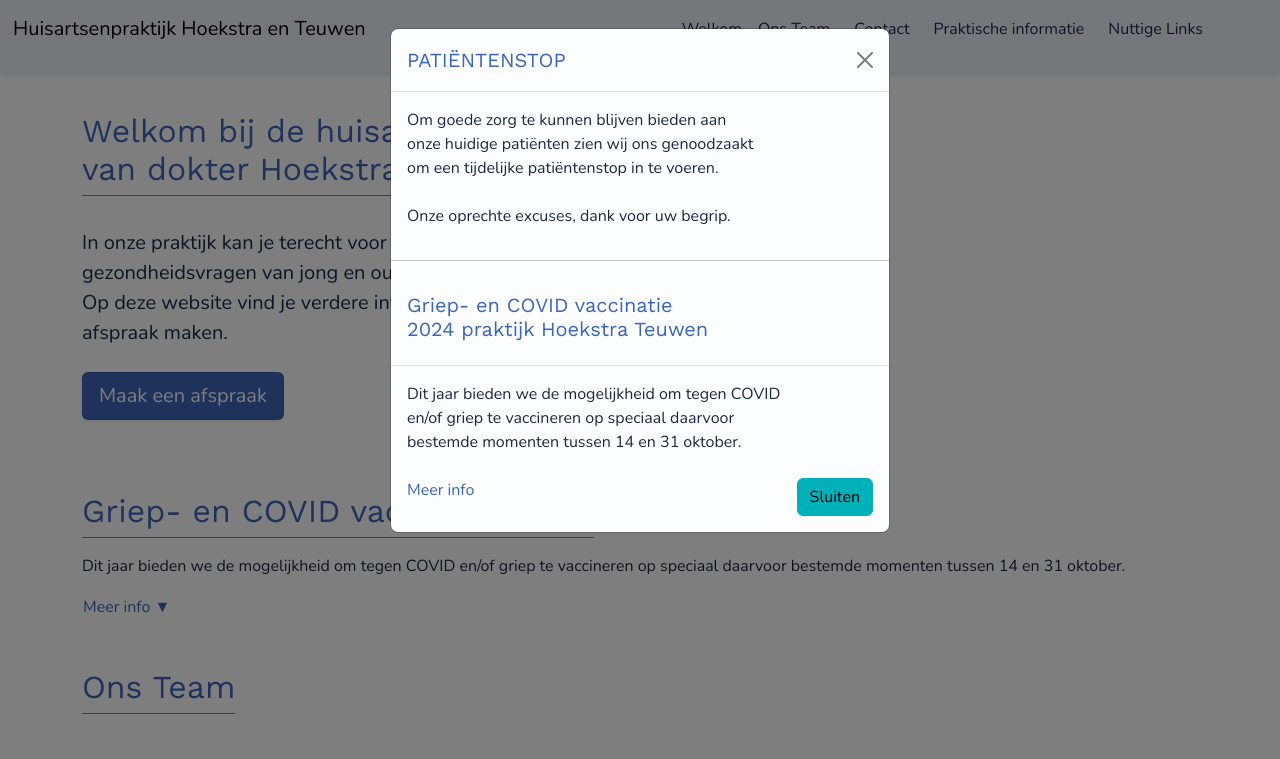
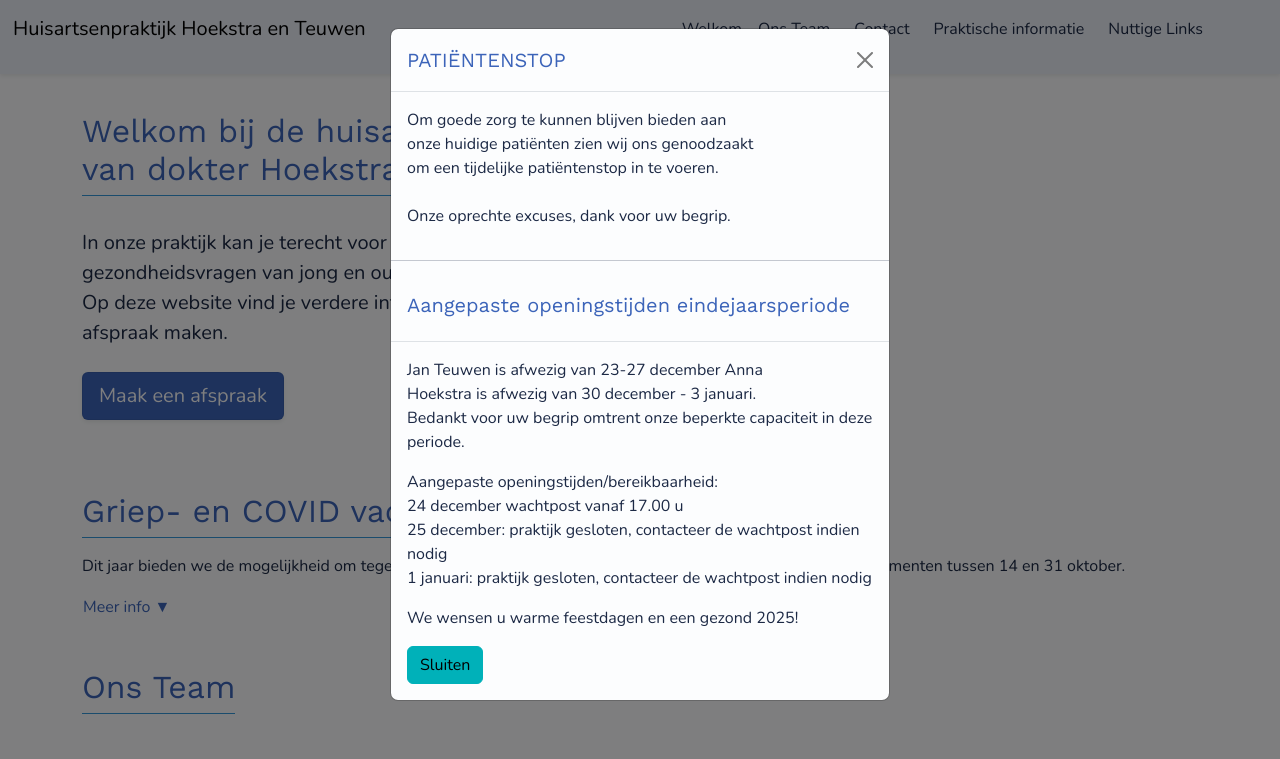
Before and after one commit to pieter-vdr/pieter-vdr.github.io, a plain HTML site: page index.html in a window 1280 px wide. Shown: the top 759 px of the page. Drawn offline with nearby package versions, Linux system fonts and the light colour scheme.

Commit message:
Update popup in index.html

```diff
--- a/index.html
+++ b/index.html
@@ -31,16 +31,24 @@
             </div>
             <hr>
             <div class="modal-header">
-                <h5>Griep- en COVID vaccinatie 2024 praktijk Hoekstra Teuwen</h5>
+                <h5>Aangepaste openingstijden eindejaarsperiode</h5>
             </div>
             <div class="modal-body">
-                Dit jaar bieden we de mogelijkheid om tegen COVID en/of griep te vaccineren op speciaal daarvoor bestemde momenten tussen 14 en 31 oktober.
-                <br><br>
+                <p>
+                Jan Teuwen is afwezig van 23-27 december Anna Hoekstra is afwezig van 30 december - 3 januari.<br>
+                Bedankt voor uw begrip omtrent onze beperkte capaciteit in deze periode.
+                </p>
+                <p>
+                    Aangepaste openingstijden/bereikbaarheid:<br>
+                    24 december wachtpost vanaf 17.00 u<br>
+                    25 december: praktijk gesloten, contacteer de wachtpost indien nodig<br>
+                    1 januari:  praktijk gesloten, contacteer de wachtpost indien nodig<br>
+                </p>
+                <p>
+                    We wensen u warme feestdagen en een gezond 2025!
+                </p>
                 <!-- Flex container to align link and button -->
                 <div class="d-flex justify-content-between">
-                    <!-- Link on the left -->
-                    <a href="#vaccinatie" class="text-primary" onclick="closeModalAndOpenSection()">Meer info</a>
-
                     <!-- Button on the right -->
                     <button type="button" class="btn btn-secondary" data-bs-dismiss="modal">Sluiten</button>
                 </div>
```
